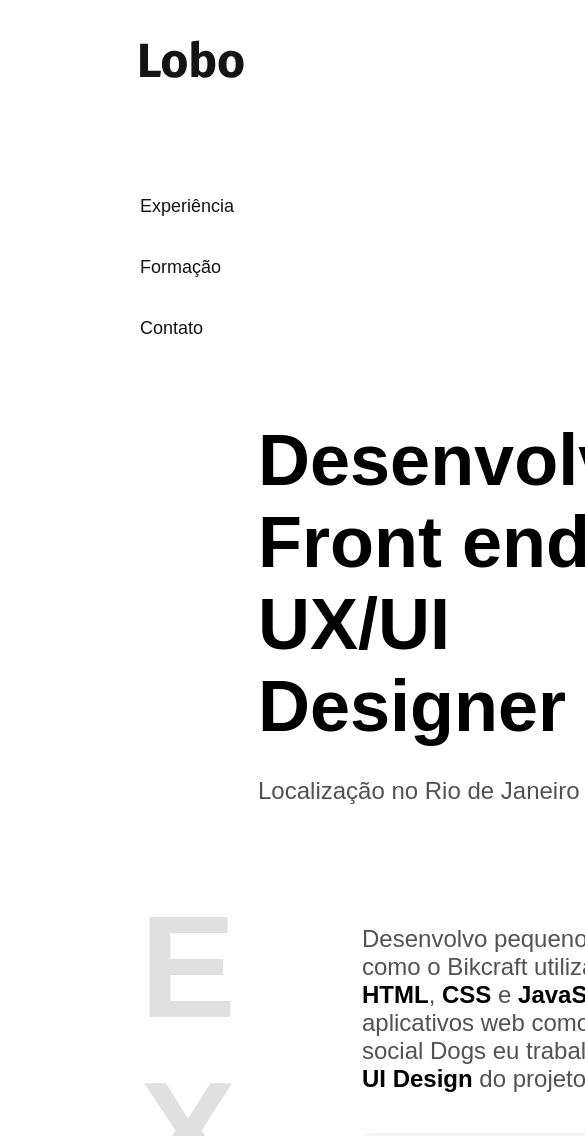
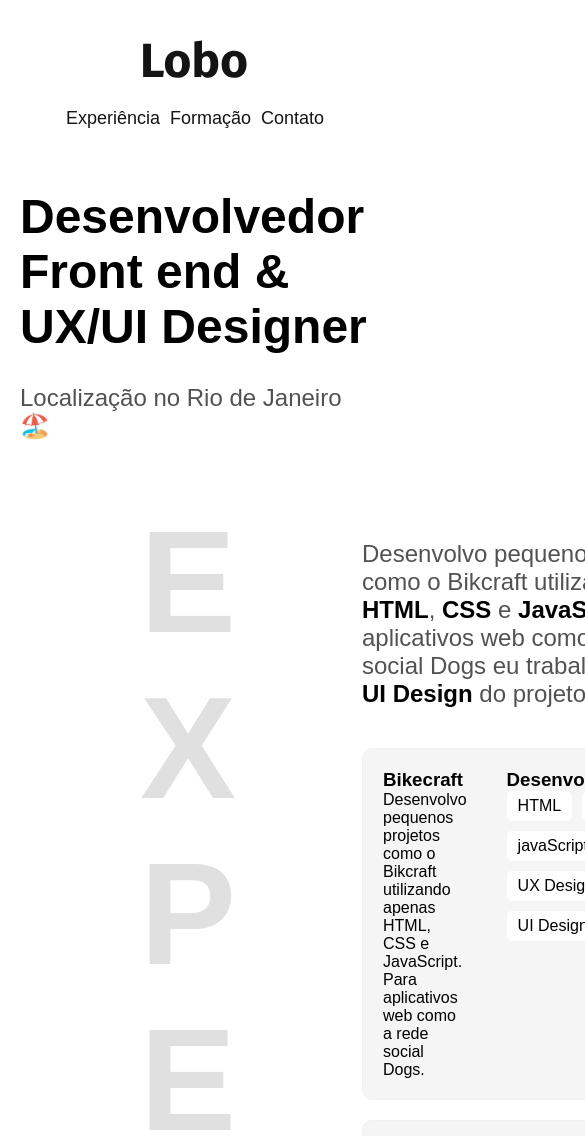
Before and after one commit to Ramonlleopoldo/Portfolio-origamid, a plain HTML site: page index.html in a window 390 px wide. Shown: the top 1136 px of the page, 585 px wide, since content can reach past the window. Drawn offline with Linux system fonts and the light colour scheme.

Commit message:
ajustando responsividade do header e perfil

```diff
--- a/header.css
+++ b/header.css
@@ -17,3 +17,18 @@ header {
   font-size: 1.125rem;
   color: #141414;
 }
+
+@media (max-width: 900px) {
+  header {
+    padding: 40px;
+    gap: 30px;
+  }
+  .menu {
+    gap: 10px;
+  }
+}
+@media (max-width: 500px) {
+  header {
+    justify-content: center;
+  }
+}
--- a/perfil.css
+++ b/perfil.css
@@ -15,3 +15,24 @@
   color: #525252;
   padding-top: 1.87rem;
 }
+@media (max-width: 1100px) {
+  .perfil {
+    gap: 50px;
+  }
+  .perfil-texto {
+    font-size: 3.5rem;
+  }
+}
+@media (max-width: 900px) {
+  .perfil-img {
+    display: none;
+  }
+  .perfil {
+    display: flex;
+    justify-content: center;
+    padding: 20px 20px;
+  }
+  .perfil-texto {
+    font-size: 3rem;
+  }
+}
```
Also changed, not shown: index.html (+1 -1 lines).
